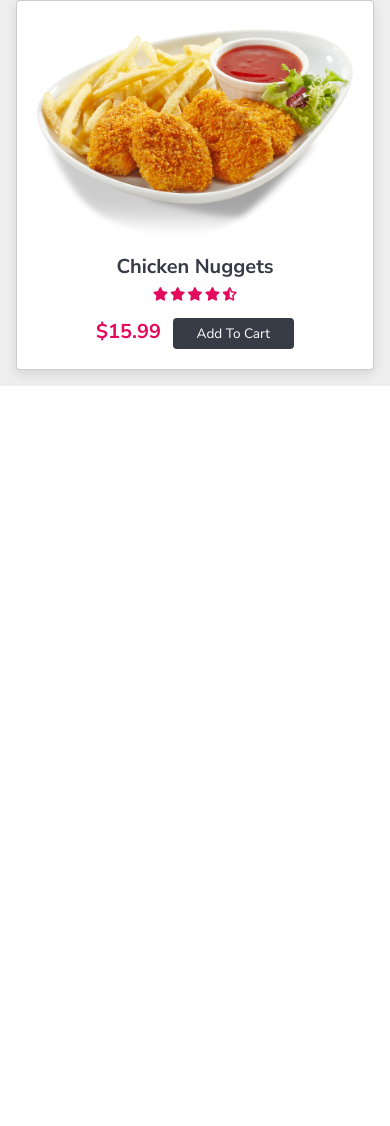
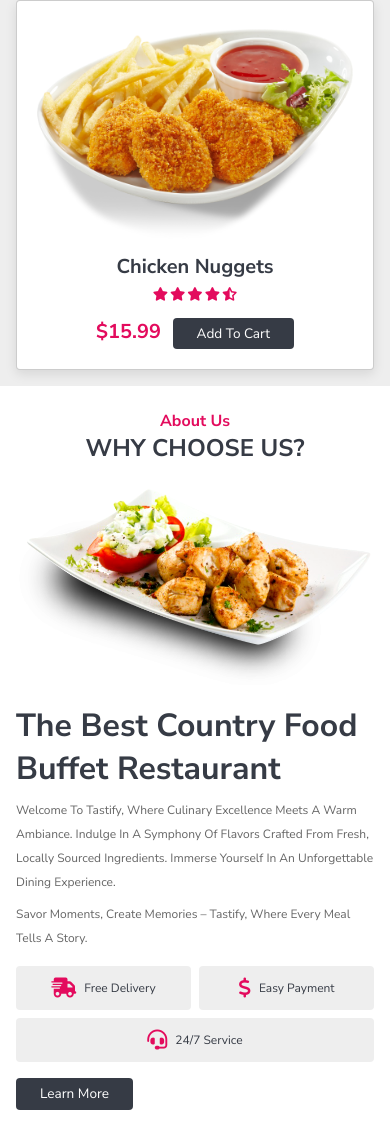
Before and after one commit to solaz02/restaurantWeb-Design, a plain HTML site: page index.html in a window 390 px wide. Shown: the part 2477-3603 px from the top of the page. Before the commit the page ends 2863 px from the top, so only its background shows below. Drawn offline with nearby package versions, Linux system fonts and the light colour scheme.

Commit message:
Pushing ABout Section, Fully Responsive

```diff
--- a/css/style.css
+++ b/css/style.css
@@ -305,6 +305,68 @@ header .icons #menu-bars {
 
 
 
+.about .row {
+    display: flex;
+    flex-wrap: wrap;
+    gap: 1.5rem;
+    align-items: center;
+}
+
+.about .row .image{
+    flex: 1 1 45rem;
+}
+
+.about .row .image img {
+    width: 100%;
+}
+
+.about .row .content {
+    flex: 1 1 45rem;
+}
+
+.about .row .content h3 {
+    color: var(--dark);
+    font-size: 4rem;
+    padding: .5rem 0;
+}
+
+.about .row .content p {
+    color: var(--light-color);
+    font-size: 1.5rem;
+    padding: .5rem 0;
+    line-height: 2;
+}
+
+.about .row .content .icons-container {
+    display: flex;
+    gap: 1rem;
+    flex-wrap: wrap;
+    padding: 1rem 0;
+    margin-top: .5rem;
+}
+
+.about .row .content .icons-container .icons{
+    background: #eee;
+    border-radius: .5rem;
+    border-radius: .1rem solid rgba(0,0,0,.2);
+    display: flex;
+    align-items: center;
+    justify-content: center;
+    gap: 1rem;
+    flex: 1 1 17rem;
+    padding: 1.5rem 1rem;
+}
+
+.about .row .content .icons-container .icons i{
+    font-size: 2.5rem;
+    color: var(--primary);
+}
+
+.about .row .content .icons-container .icons span{
+    font-size: 1.5rem;
+    color: var(--dark);
+}
+
 
 
 
--- a/index.html
+++ b/index.html
@@ -198,6 +198,47 @@
     </section>
     <!-- ##########  End of Dishes Section ######### -->
 
+    <!-- ##########  Start of About Section ######### -->
+    <section class="about" id="about">
+        <h3 class="sub-heading">About Us</h3>
+        <h1 class="heading">Why choose Us?</h1>
+
+        <div class="row">
+            <div class="image">
+                <img src="assets/about-1.png" alt="vegetarian-cruisine">
+            </div>
+
+            <div class="content">
+                <h3> the best country food buffet restaurant</h3>
+                <p>
+                    Welcome to <emp>Tastify</emp>, where culinary excellence meets a warm ambiance.
+                    Indulge in a symphony of flavors crafted from fresh, locally sourced ingredients. Immerse yourself in an unforgettable dining experience.
+                </p>
+
+                <p>
+                    Savor moments, create memories –
+                     <emp>Tastify</emp>, where every meal tells a story.
+                </p>
+                <div class="icons-container">
+                    <div class="icons">
+                       <i class="fas fa-shipping-fast"></i>
+                       <span>Free delivery</span>
+                    </div>
+                    <div class="icons">
+                        <i class="fas fa-dollar-sign"></i>
+                        <span>Easy Payment</span>
+                     </div>
+                     <div class="icons">
+                        <i class="fas fa-headset"></i>
+                        <span>24/7 Service</span>
+                     </div>
+                </div>
+                <a href="#" class="btn">Learn More</a>
+            </div>
+        </div>
+    </section>
+    <!-- ##########  End of About Section ######### -->
+
     <!-- ##########  Start of Header Section ######### -->
     <!-- ##########  End of Header Section ######### -->
 
```
Also changed, not shown: assets/about-1.png (added).
